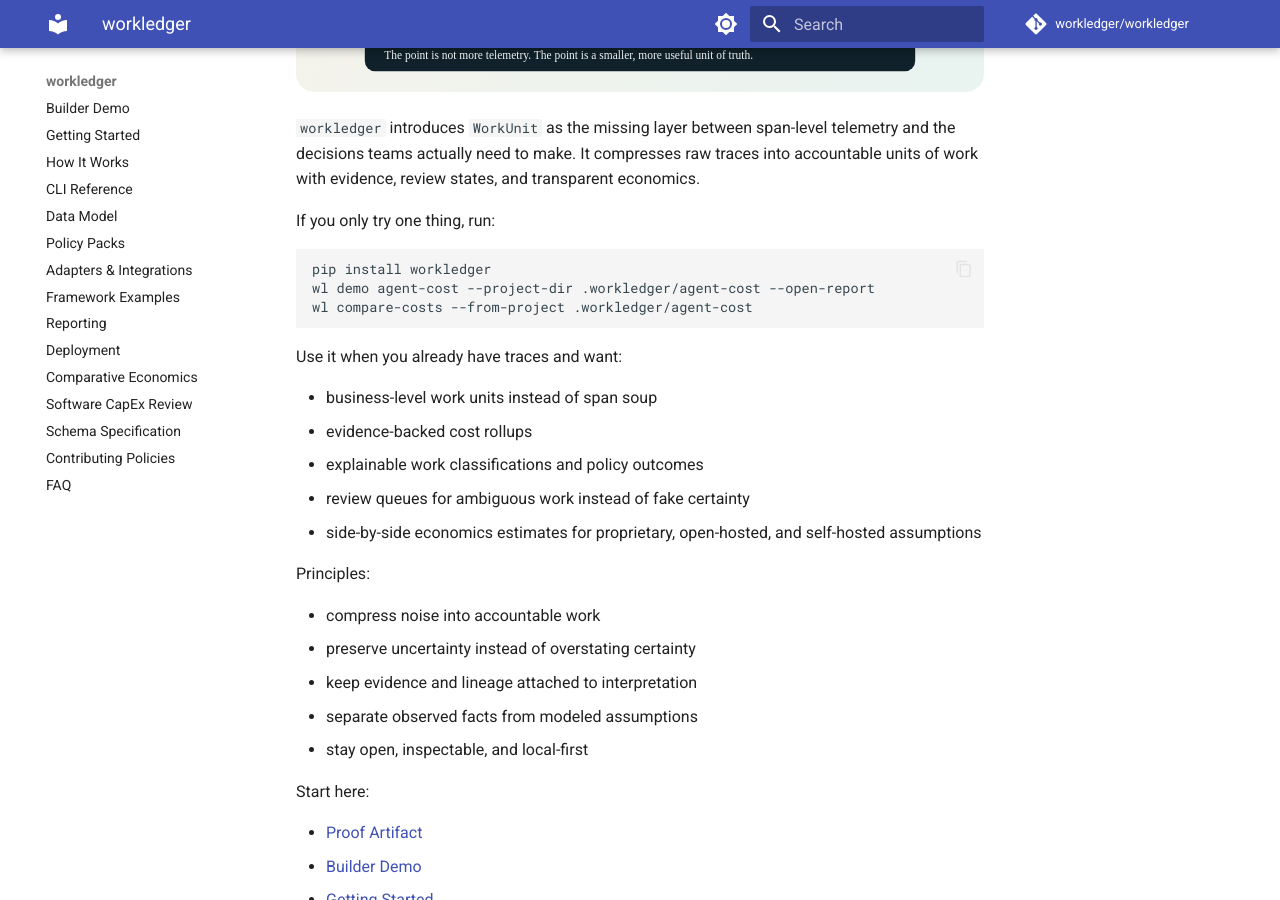
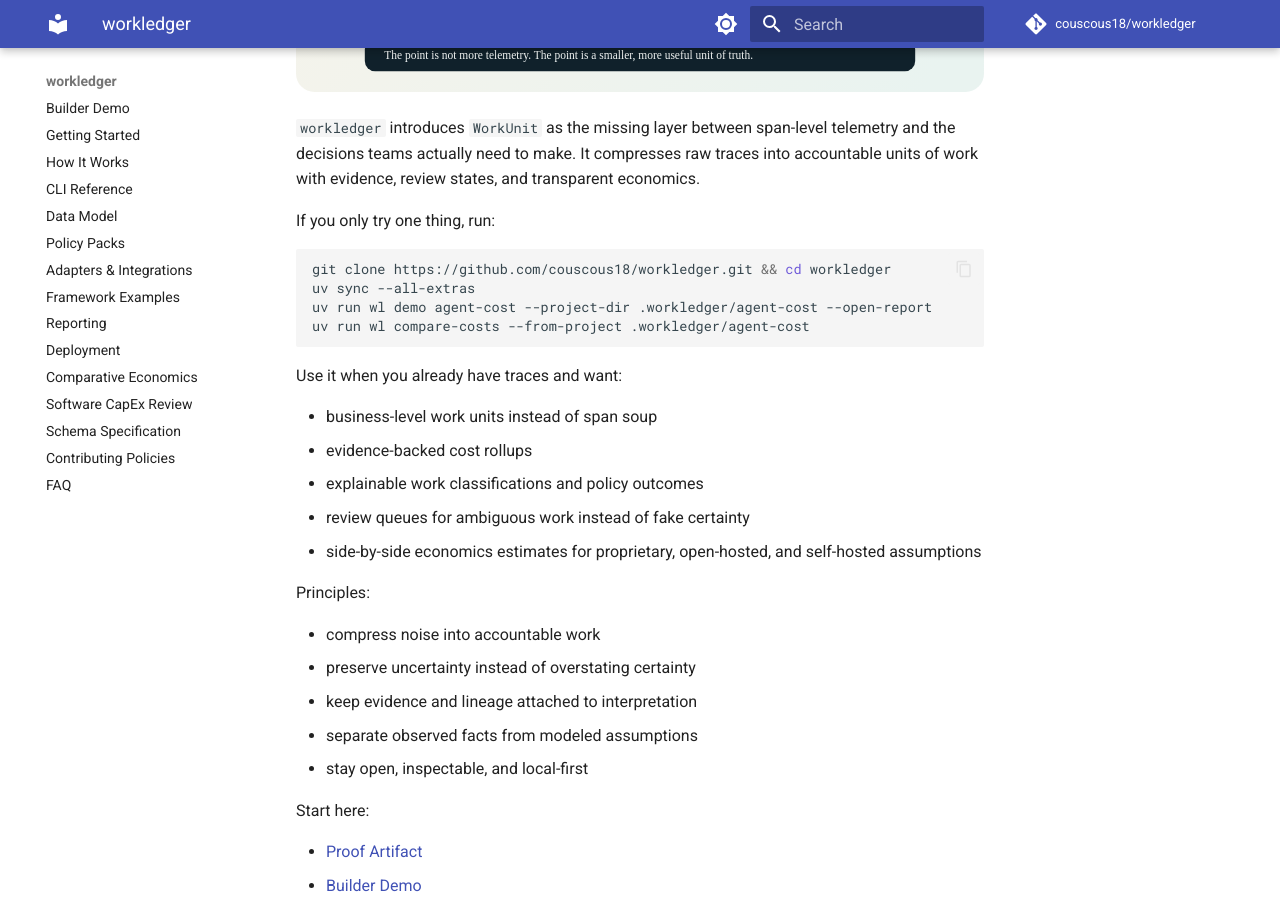
Before and after one commit to couscous18/workledger, an MkDocs documentation site: the page built from docs/index.md, in a window 1280 px wide and 900 px high, scrolled down 607 px. Built offline with MkDocs 1.6.1 and Material for MkDocs 9.7.7, drawn with Linux system fonts in a browser that asks for light colours; comment, search, counter and statistics services are not loaded.

Commit message:
Update repo identity and onboarding docs

````diff
--- a/docs/index.md
+++ b/docs/index.md
@@ -11,9 +11,10 @@
 If you only try one thing, run:
 
 ```bash
-pip install workledger
-wl demo agent-cost --project-dir .workledger/agent-cost --open-report
-wl compare-costs --from-project .workledger/agent-cost
+git clone https://github.com/couscous18/workledger.git && cd workledger
+uv sync --all-extras
+uv run wl demo agent-cost --project-dir .workledger/agent-cost --open-report
+uv run wl compare-costs --from-project .workledger/agent-cost
 ```
 
 Use it when you already have traces and want:
--- a/mkdocs.yml
+++ b/mkdocs.yml
@@ -1,8 +1,8 @@
 site_name: workledger
-site_url: https://workledger.github.io/workledger/
+site_url: https://couscous18.github.io/workledger/
 site_description: Agent work ledger for AI systems
-repo_url: https://github.com/workledger/workledger
-repo_name: workledger/workledger
+repo_url: https://github.com/couscous18/workledger
+repo_name: couscous18/workledger
 edit_uri: edit/main/docs/
 
 theme:
@@ -69,4 +69,4 @@ markdown_extensions:
 extra:
   social:
     - icon: fontawesome/brands/github
-      link: https://github.com/workledger/workledger
+      link: https://github.com/couscous18/workledger
````
Also changed, not shown: CONTRIBUTING.md (+6 -6 lines), README.md (+38 -17 lines), docs/getting-started.md (+6 -2 lines), pyproject.toml (+4 -4 lines), 4 other files.
